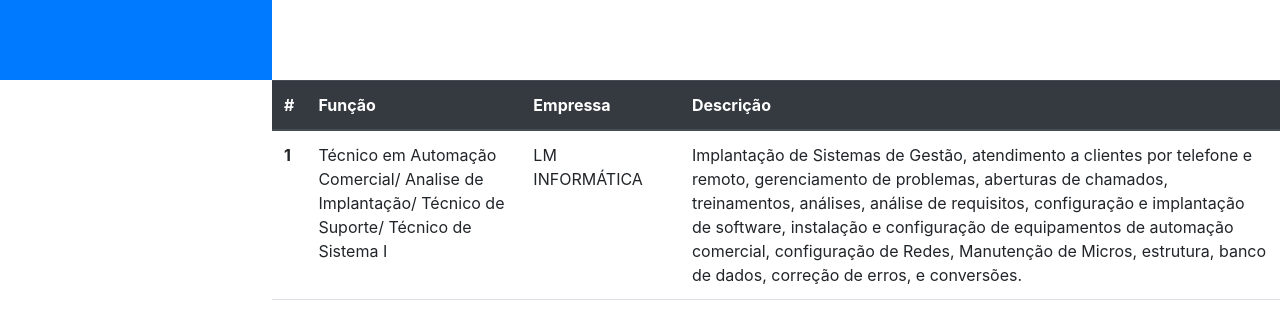
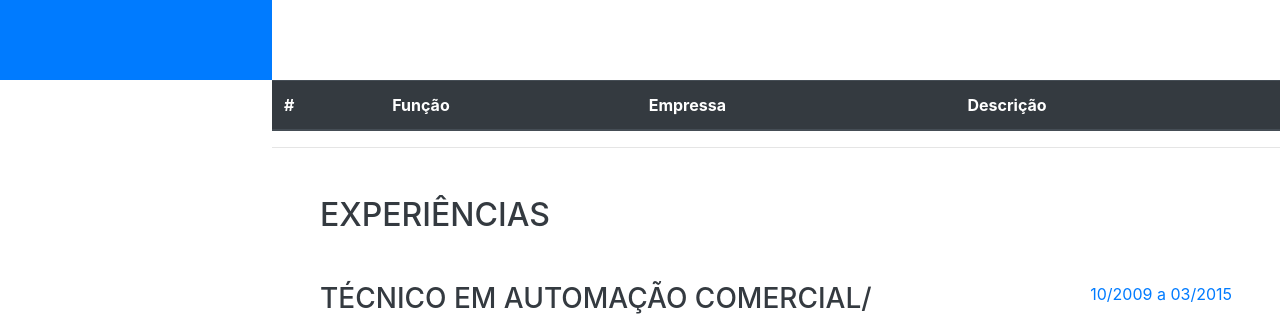
Before and after one commit to Claudino458/Unopar, a website with bundled scripts: page index.html in a window 1280 px wide. Shown: the part 720-1034 px from the top of the page. Built offline with nearby package versions, Linux system fonts and the light colour scheme; a web font is replaced by a local one.

Commit message:
Update index.html

```diff
--- a/index.html
+++ b/index.html
@@ -94,7 +94,7 @@
     </tr>
   </thead>
   <tbody>
-    <tr>
+    <!--tr>
       <th scope="row">1</th>
       <td>Técnico em Automação Comercial/ Analise de Implantação/ Técnico de Suporte/ Técnico de Sistema I </td>
       <td>LM INFORMÁTICA </td>
@@ -117,7 +117,7 @@
       <td>Análista de Soluções</td>
       <td>Solutto Ltda</td>
       <td>Implantação de Sistemas de Gestão, atendimento a clientes, treinamentos, análises de Sistema, análise e solicitações de requisitos, configuração e implantação de software, instalação e configuração de equipamentos de automação comercial, configuração de redes, manutenção de micros, conversão de banco de dados.  Suporte Técnico - Atendimento a clientes por telefone e remoto, gerenciamento de problemas, treinamentos, aberturas de chamados. </td>
-    </tr>
+    </tr-->
 
   </tbody>
 </table>
```
